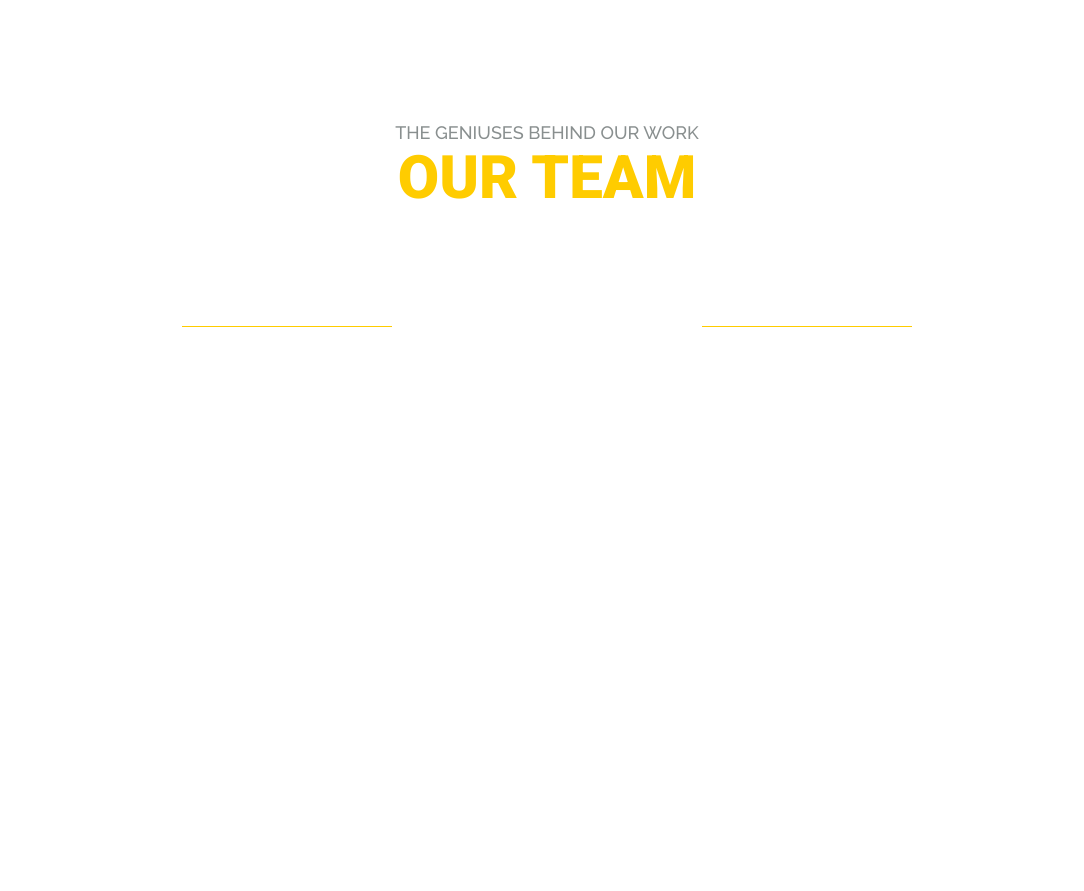
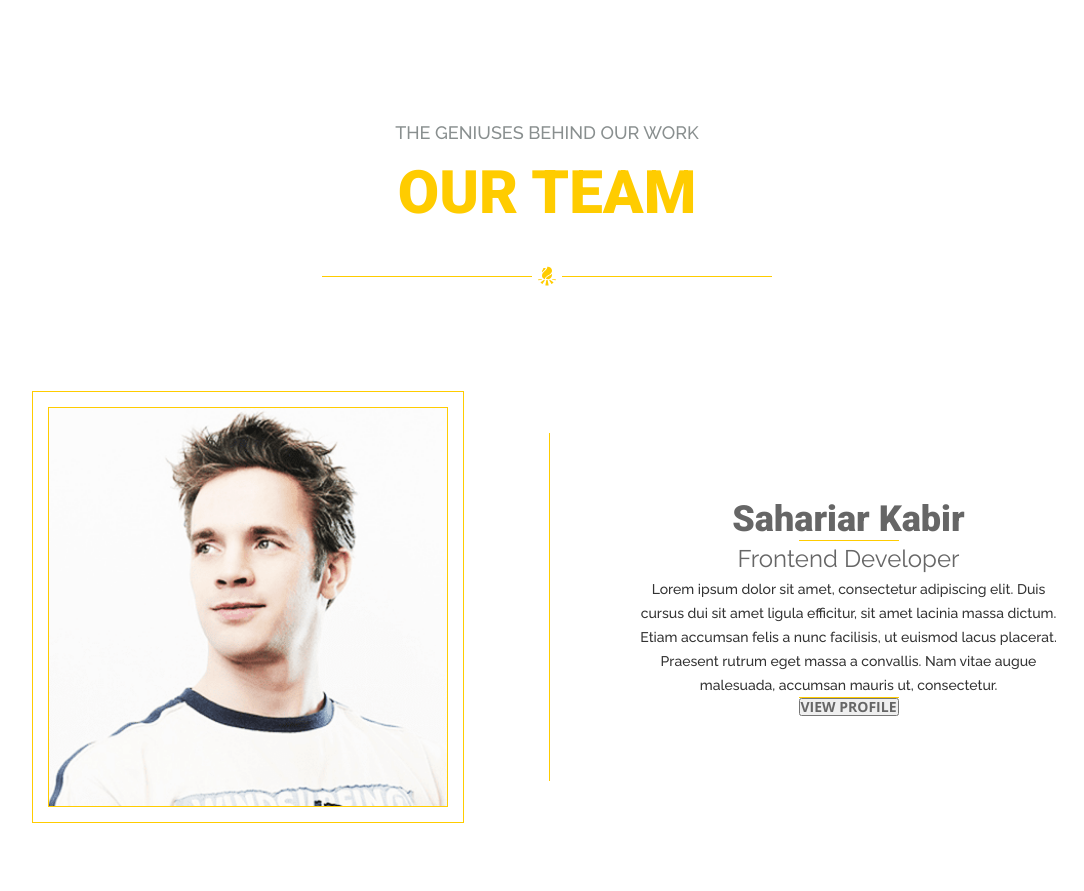
Before and after one commit to sergeiown/BeetRootEducationLesson17, a plain HTML site: page index.html in a window 1280 px wide. Shown: the whole page, without its empty margins (93-1177 px from the left). Before the commit the page ends 800 px from the top, so only its background shows below. Drawn offline with nearby package versions, Linux system fonts and the light colour scheme.

Commit message:
add some structure and styles

```diff
--- a/index.html
+++ b/index.html
@@ -8,14 +8,51 @@
     <title>Our team</title>
   </head>
   <body>
+    <!--⇓ ⇓ ⇓ ⇓ ⇓ header ⇓ ⇓ ⇓ ⇓ ⇓ -->
+
     <header class="header">
       <h4>The geniuses behind our work</h4>
       <h1>Our team</h1>
       <div class="header__underline">
         <hr />
-        <svg></svg>
+        <svg>
+          <use xlink:href="./img/sprite.svg#bonfire"></use>
+        </svg>
         <hr />
       </div>
     </header>
+
+    <!--⇓ ⇓ ⇓ ⇓ ⇓ main ⇓ ⇓ ⇓ ⇓ ⇓ -->
+
+    <main class="main">
+      <section class="main__photo photo">
+        <div class="photo__border">
+          <img src="./img/photo.png" alt="Sahariar Kabir photo" />
+        </div>
+      </section>
+
+      <section class="main__info info">
+        <h2>Sahariar Kabir</h2>
+        <hr />
+        <h3>Frontend Developer</h3>
+        <div class="info__icons">
+          <ul>
+            <li></li>
+            <li></li>
+            <li></li>
+            <li></li>
+          </ul>
+        </div>
+        <p>
+          Lorem ipsum dolor sit amet, consectetur adipiscing elit. Duis cursus
+          dui sit amet ligula efficitur, sit amet lacinia massa dictum. Etiam
+          accumsan felis a nunc facilisis, ut euismod lacus placerat. Praesent
+          rutrum eget massa a convallis. Nam vitae augue malesuada, accumsan
+          mauris ut, consectetur.
+        </p>
+        <hr class="info__decoration" />
+        <button>view profile</button>
+      </section>
+    </main>
   </body>
 </html>
--- a/style/index.scss
+++ b/style/index.scss
@@ -18,14 +18,19 @@ $padding-main: 121px calc((100vw - 1170px) / 2) !default;
 
 body {
   padding: $padding-main;
+  display: flex;
+  flex-direction: column;
+  align-items: center;
 }
 
+// ⇓ ⇓ ⇓ ⇓ ⇓ header ⇓ ⇓ ⇓ ⇓ ⇓
 .header {
   display: flex;
   flex-direction: column;
   align-items: center;
   h4 {
     @extend %subtitle;
+    margin: 0 0 15px 0;
   }
   h1 {
     @extend %title;
@@ -35,14 +40,66 @@ body {
     align-items: center;
     gap: 5px;
     justify-content: space-between;
-    margin: 40px;
+    margin: 40px 0;
     & hr {
       width: 210px;
       height: 1px;
-      left: 360px;
-      top: 147px;
       background-color: $color-main;
       border: 0;
     }
+    & svg {
+      width: 20px;
+      height: 20px;
+    }
   }
 }
+
+// ⇓ ⇓ ⇓ ⇓ ⇓ main ⇓ ⇓ ⇓ ⇓ ⇓
+
+.main {
+  display: flex;
+  flex-direction: row;
+  align-items: center;
+  width: 1030px;
+}
+
+.photo {
+  padding: 65px 85px 65px 0;
+  .photo__border {
+    padding: 15px;
+    border: 1px solid $color-main;
+    & img {
+      display: block;
+      width: 400px;
+      height: 400px;
+      border: 1px solid $color-main;
+    }
+  }
+}
+
+.info {
+  padding: 65px 0 65px 85px;
+  border-left: 1px solid $color-main;
+  display: flex;
+  flex-direction: column;
+  align-items: center;
+  h2 {
+    @extend %subtitle-name;
+  }
+  & hr {
+    width: 100px;
+    height: 1px;
+    background-color: $color-main;
+    border: 0;
+  }
+  & h3 {
+    @extend %subtitle-position;
+  }
+  & p {
+    @extend %text-bio;
+    text-align: center;
+  }
+  & button {
+    @extend %text-button;
+  }
+}
```
Also changed, not shown: img/photo.png (added), img/sprite.svg (added), style/index.css, 1 other file.
